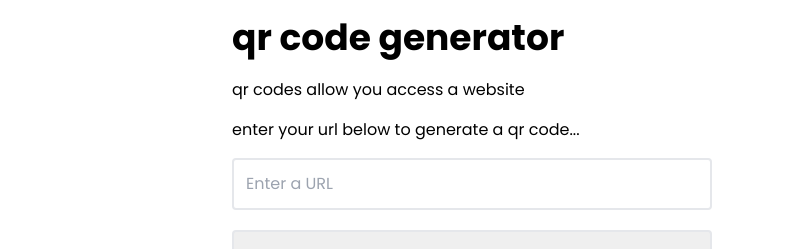
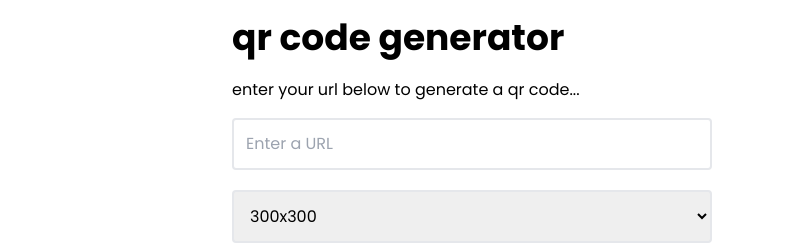
Before and after one commit to fredlee-al/qr-code-generator, a plain HTML site: page index.html in a window 1280 px wide. Shown: the part 122-371 px from the top of the page, 0-804 px from the left. Drawn offline with nearby package versions, Linux system fonts and the light colour scheme.

Commit message:
index.html

```diff
--- a/index.html
+++ b/index.html
@@ -58,7 +58,7 @@
       >
         <div class="w-full md:w-2/3 mr-24">
           <h1 class="text-3xl font-bold mb-5 md:text-4xl">qr code generator</h1>
-          <p class="mb-4">qr codes allow you access a website</p>
+          <p class="mb-4"> </p>
           <p>enter your url below to generate a qr code...</p>
 
           <form id="generate-form" class="mt-4">
```
